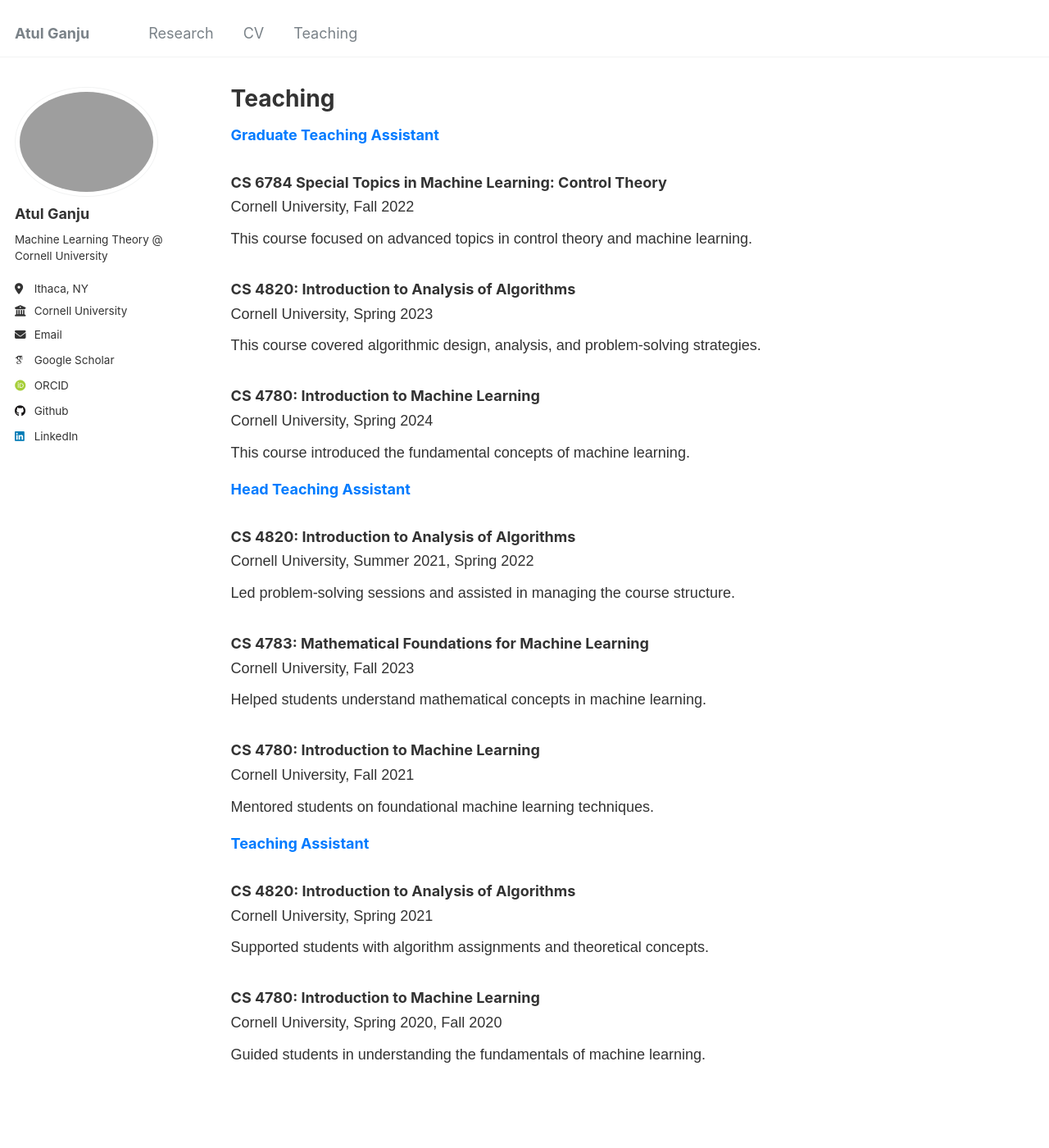
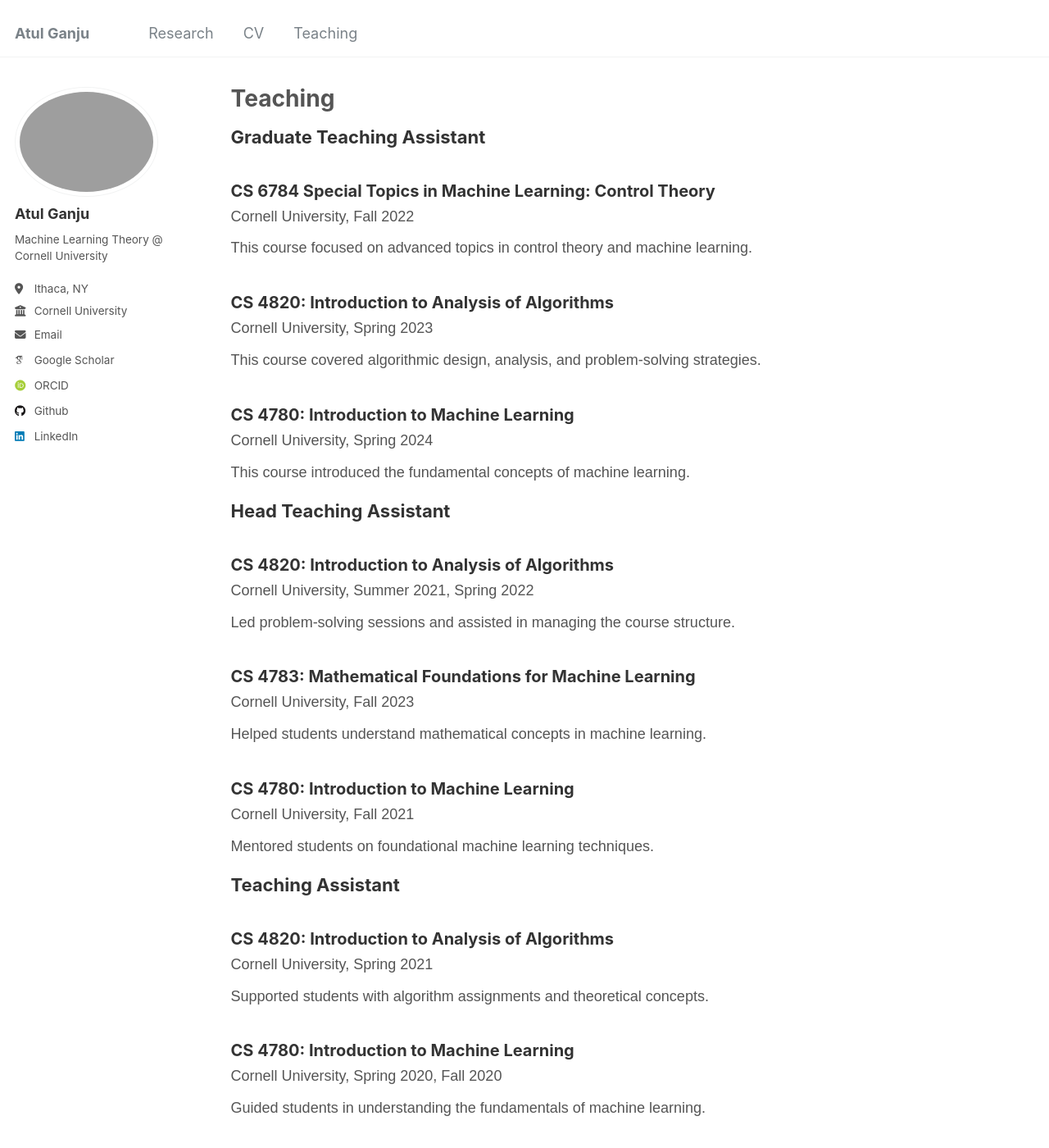
Before and after one commit to atulganju/atulganju.github.io, a Jekyll site: the page built from _pages/teaching.html, in a window 1280 px wide and 1400 px high. Shown: the whole window at 82% size. Built offline with Jekyll 4.4.1, drawn with Linux system fonts in a browser that asks for light colours; some web fonts are replaced.

Commit message:
Update teaching.html

```diff
--- a/_pages/teaching.html
+++ b/_pages/teaching.html
@@ -14,19 +14,23 @@ author_profile: true
         body {
             font-family: Arial, sans-serif;
             line-height: 1.6;
+            color: #555;
+        }
+        h4 {
+            font-size: 22px;
             color: #333;
+            font-weight: bold;
+            margin-top: 20px;
+            margin-bottom: 10px;
         }
         h3 {
-            color: #333; /* Ensure no blue color */
+            font-size: 20px;
+            color: #333;
             margin-bottom: 5px;
-        }
-        h4 {
-            font-size: 18px;
-            margin-top: 20px;
-            color: #007bff; /* Section headers in blue */
         }
         p {
             margin: 0 0 10px;
+            color: #555;
         }
         .teaching-experience {
             margin-bottom: 20px;
```
